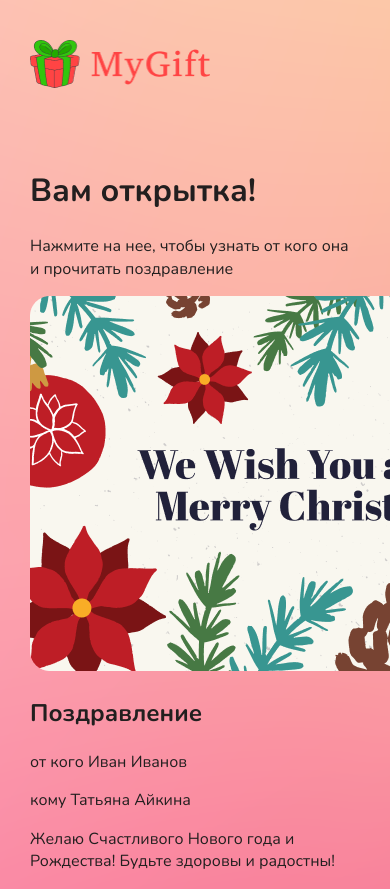
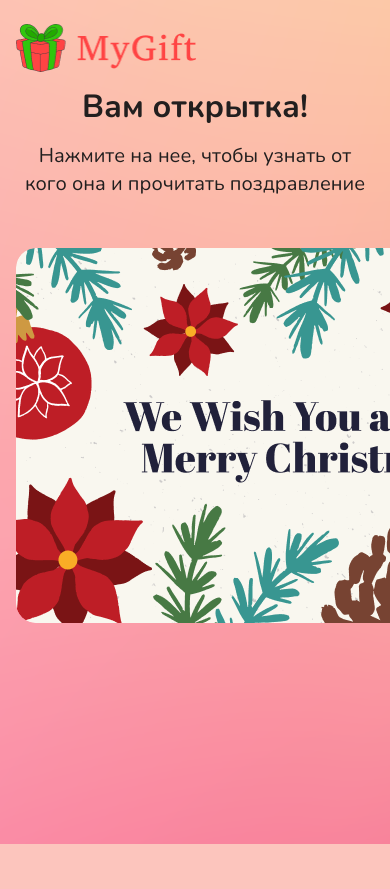
Before and after one commit to kuzpugonka/gift, a plain HTML site: page card.html in a window 390 px wide. Shown: the top 889 px of the page. After the commit the page ends 844 px from the top, so only its background shows below. Drawn offline with Linux system fonts and the light colour scheme.

Commit message:
add day3

```diff
--- a/card.html
+++ b/card.html
@@ -38,6 +38,7 @@
               <div class="card__back">
                 <h2 class="card__title">Поздравление</h2>
 
+                <div class="card__contacts">
                   <p class="card__detail">
                     <span class="card__subtitle"> от кого </span>
                     <span class="card__from"> Иван Иванов </span>
@@ -47,6 +48,7 @@
                     <span class="card__subtitle"> кому </span>
                     <span class="card__to"> Татьяна Айкина </span>
                   </p>
+                </div>
 
                 <p class="card__message">
                   Желаю Счастливого Нового года и Рождества! Будьте здоровы и
--- a/css/style.css
+++ b/css/style.css
@@ -50,9 +50,9 @@ html {
   background: #fcc5bd url(../img/bg_card_x2.png) center/cover;
 }
 .container {
-  max-width: 1240px;
+  max-width: 1260px;
   margin: 0 auto;
-  padding: 0 30px;
+  padding: 0 40px;
 }
 .header {
   padding: 40px 0 60px;
@@ -78,10 +78,11 @@ html {
   display: flex;
   justify-content: space-between;
   align-items: start;
-  gap: 30px;
+  gap: 96px;
 }
 .gift__card {
   max-width: 580px;
+  width: calc(50% - 16px);
 }
 .gift__swiper_card {
   margin-bottom: 20px;
@@ -103,6 +104,7 @@ html {
 }
 .gift__form {
   max-width: 480px;
+  width: 100%;
 }
 form {
   display: grid;
@@ -116,6 +118,7 @@ form {
 .form__label-text {
   display: block;
   margin-bottom: 4px;
+  white-space: nowrap;
 }
 .form__field {
   font: inherit;
@@ -162,32 +165,129 @@ form {
 }
 /* card.html */
 .congratulation {
+  padding-bottom: 145px;
 }
 .congratulation__title {
+  font-weight: 700;
+  font-size: 32px;
+  line-height: 1.2;
+  text-align: center;
+  margin: 0 0 16px;
 }
 .congratulation__description {
+  font-size: 20px;
+  text-align: center;
+  margin: 0 0 50px;
 }
 .congratulation__card {
+  margin: 0 auto;
 }
 .card {
+  position: relative;
+  width: 580px;
+  height: 375px;
+  perspective: 1000px;
 }
 .card__inner {
+  transform-style: preserve-3d;
+  transition: transform 1s;
+  width: 100%;
+  height: 100%;
+}
+.card:hover .card__inner {
+  transform: rotateY(180deg);
 }
 .card__front {
+  position: absolute;
+  inset: 0;
+  backface-visibility: hidden;
+  border-radius: 20px;
+  overflow: hidden;
 }
 .card__img {
+  display: block;
+  max-width: 100%;
+  height: auto;
 }
 .card__back {
+  background-color: #fff;
+  position: absolute;
+  backface-visibility: hidden;
+  inset: 0;
+  border-radius: 20px;
+  transform: rotateY(180deg);
+  padding: 32px;
 }
 .card__title {
+  font-weight: 700;
+  font-size: 28px;
+  line-height: 1.2;
+  color: #f44;
+  margin: 0 0 24px;
+}
+.card__contacts {
+  margin-bottom: 24px;
 }
 .card__detail {
+  margin: 0 0 8px;
+  display: flex;
+  gap: 16px;
+}
+.card__detail:last-child {
+  margin-bottom: 8px;
 }
 .card__subtitle {
-}
-.card__from {
-}
-.card__to {
+  opacity: 0.3;
+  min-width: 54px;
 }
 .card__message {
+  font-size: 20px;
+  margin: 0;
 }
+
+@media (max-width: 1080px) {
+  .header {
+    padding: 32px 0 16px;
+  }
+  .gift {
+    padding: 16px 0 34px;
+  }
+  .gift__title {
+    font-size: 28px;
+    margin-bottom: 12px;
+  }
+  .gift__description {
+    font-size: 16px;
+    margin-bottom: 24px;
+  }
+  .gift__card {
+    max-width: 464px;
+    width: 100%;
+    padding-top: 8px;
+  }
+  form {
+    row-gap: 12px;
+  }
+}
+@media (max-width: 980px) {
+  .container {
+    padding: 0 44px;
+  }
+  .gift__wrapper {
+    flex-wrap: wrap;
+  }
+  .gift__form {
+    min-width: 100%;
+  }
+}
+@media (max-width: 580px) {
+  .container {
+    padding: 0 16px;
+  }
+  .header{
+    padding-top: 24px;
+  }
+  form{
+    grid-template-columns: 1fr;
+  }
+}
```
Also changed, not shown: index.html (+1 -1 lines), js/script.js (+12 -3 lines). Lines whose indentation alone changed are shown as unchanged.
